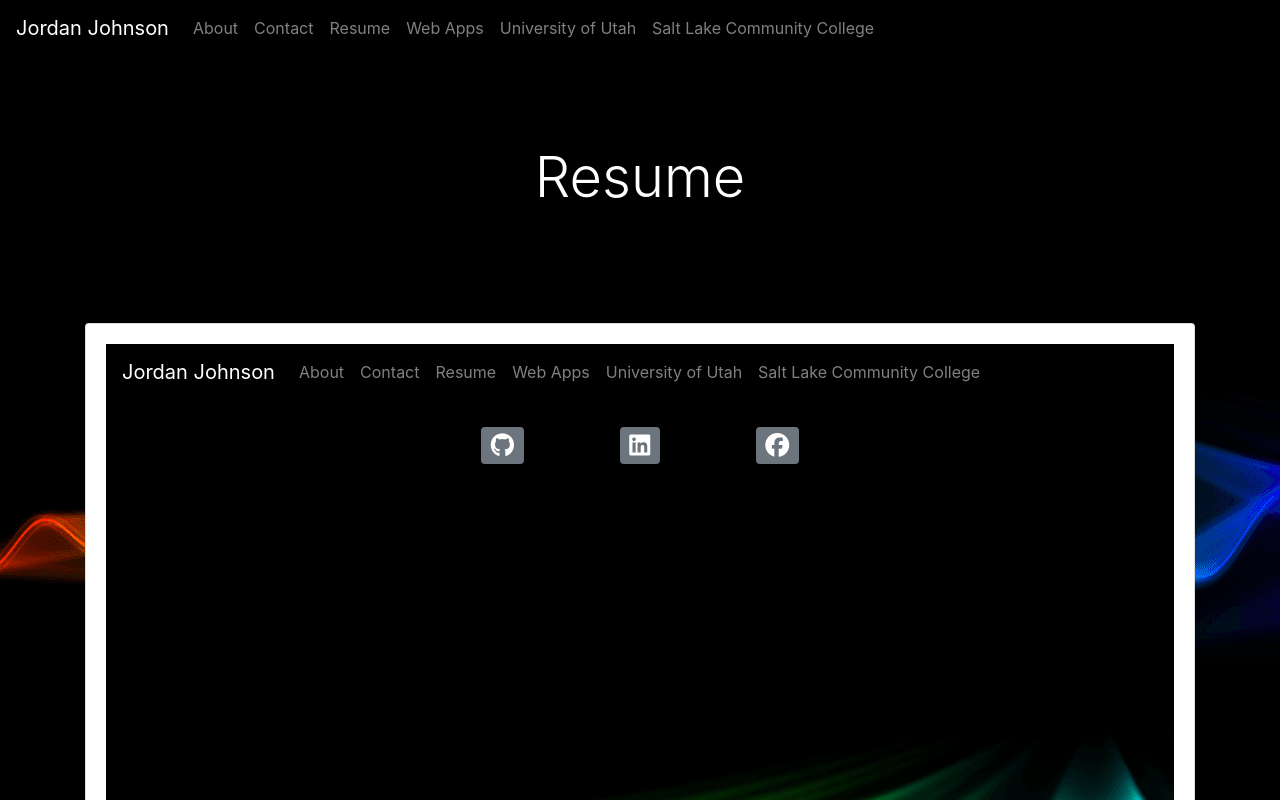
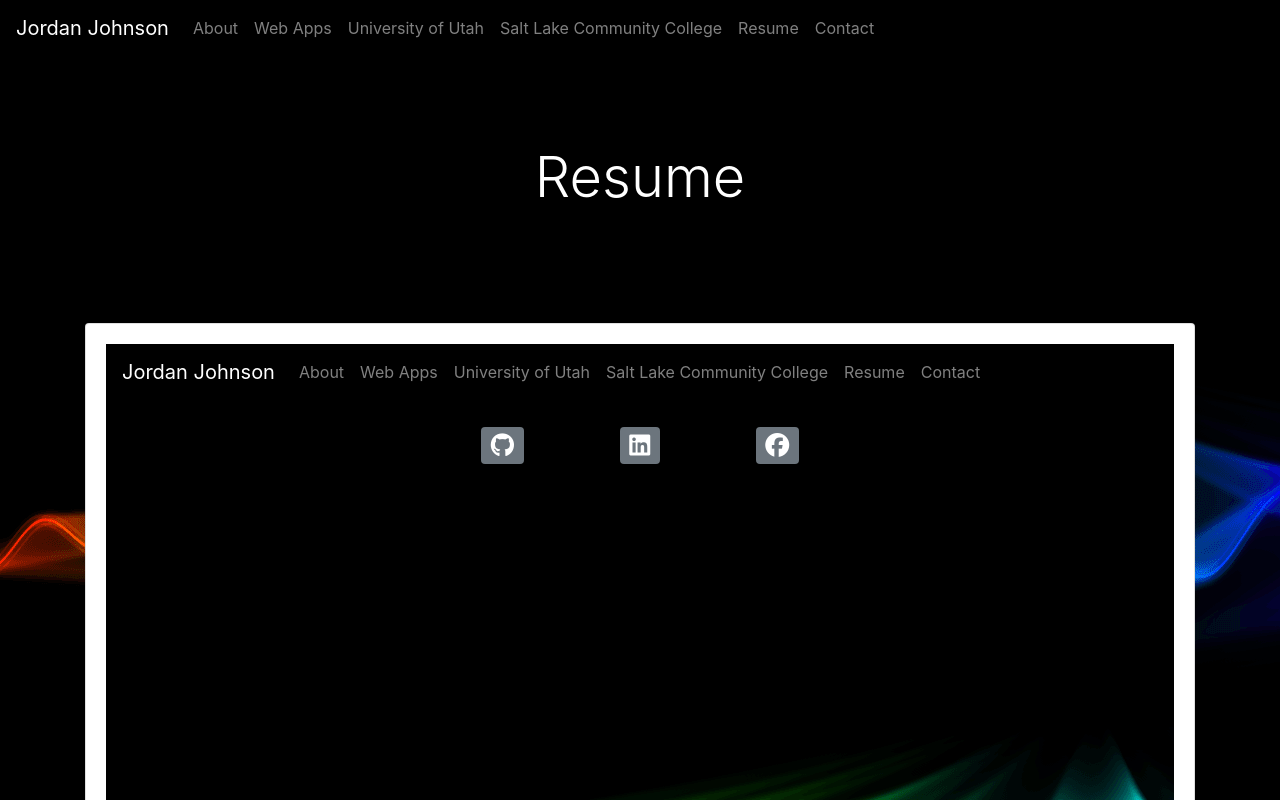
Before and after one commit to JINJ95/JJ-Portfolio, a React (Create React App) app: page /resume in a window 1280 px wide. Shown: the top 800 px of the page. Built offline with nearby package versions, Linux system fonts and the light colour scheme.

Commit message:
rearranged Nav

```diff
--- a/src/components/nav.jsx
+++ b/src/components/nav.jsx
@@ -11,11 +11,11 @@ export default function Navbar() {
             <div className="collapse navbar-collapse" id="navbarNavAltMarkup">
                 <div className="navbar-nav">
                     <Link className="nav-item nav-link" to="/about">About</Link>
-                    <Link className="nav-item nav-link" to="/contact">Contact</Link>
-                    <Link className="nav-item nav-link" to="/resume">Resume</Link>
                     <Link className="nav-item nav-link" to="/projects">Web Apps</Link>
                     <Link className="nav-item nav-link" to="/uofu">University of Utah</Link>
                     <Link className="nav-item nav-link" to="/slcc">Salt Lake Community College</Link>
+                    <Link className="nav-item nav-link" to="/resume">Resume</Link>
+                    <Link className="nav-item nav-link" to="/contact">Contact</Link>
                 </div>
             </div>
         </nav>
```
